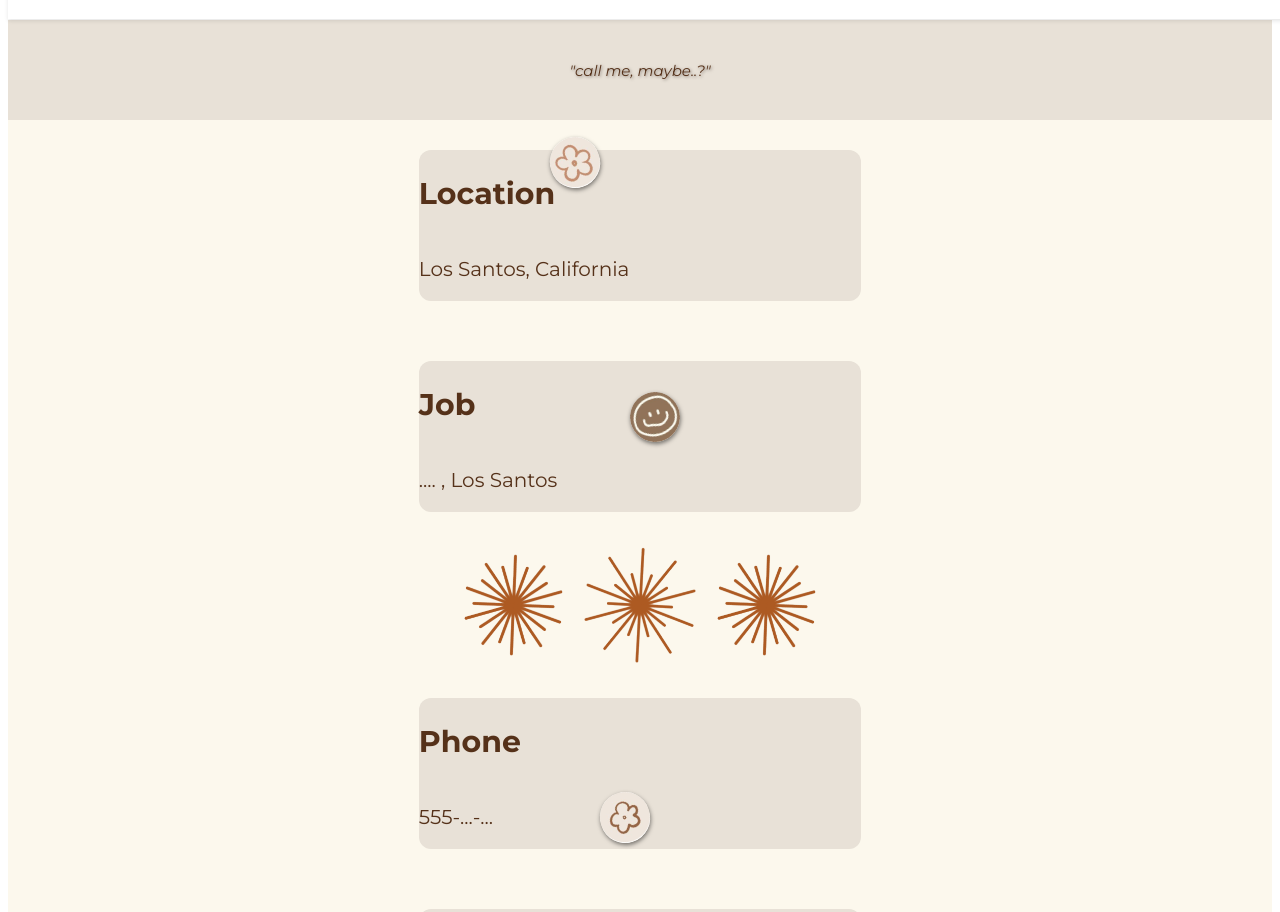
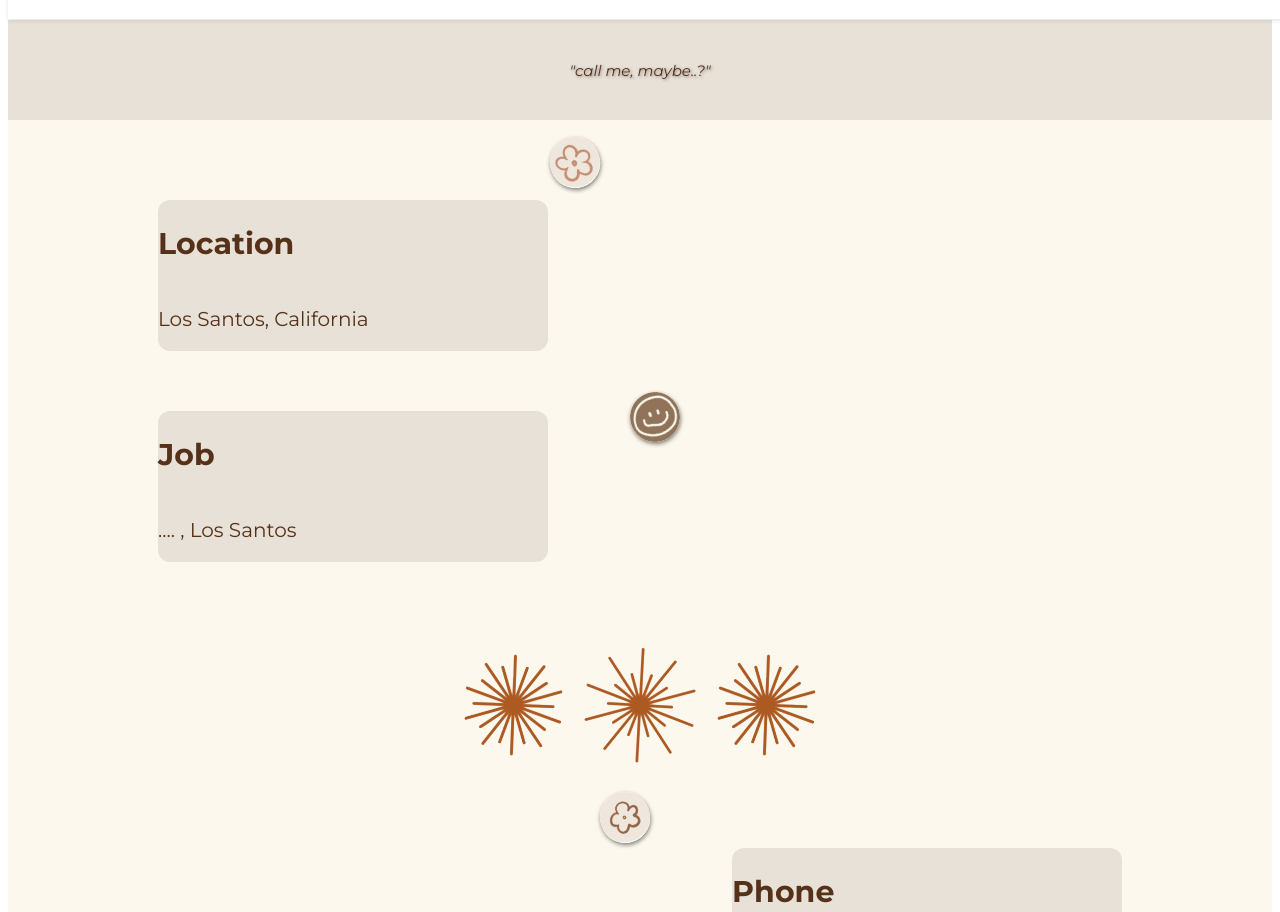
Before and after one commit to axllema/MadelineSmith, a React (Vite) app: page /contact in a window 1280 px wide. Shown: the part 108-1020 px from the top of the page. Built offline with nearby package versions, Linux system fonts and the light colour scheme; a web font is replaced by a local one.

Commit message:
changes in contact page

```diff
--- a/src/scss/pages/_contact.scss
+++ b/src/scss/pages/_contact.scss
@@ -27,15 +27,33 @@
 
         &-img {
             width: 10%;
+            transition: transform 0.3s ease;
+
+            &:hover {
+                transition: all 4s ease;
+                transform: rotate(360deg);
+            }
         }
     }
 }
 
-.contact-infos-1,
+.contact-infos-1 {
+    display: flex;
+    flex-direction: column;
+    align-items: start;
+    margin-left: 150px;
+}
+
 .contact-infos-2 {
     display: flex;
     flex-direction: column;
-    align-items: center;
+    align-items: end;
+    margin-right: 150px;
+}
+
+.contact-infos-1,
+.contact-infos-2 {
+    padding: 50px 0px;
 }
 
 .contact-info {
```
Also changed, not shown: src/assets/img/beauty.jpg (added).
